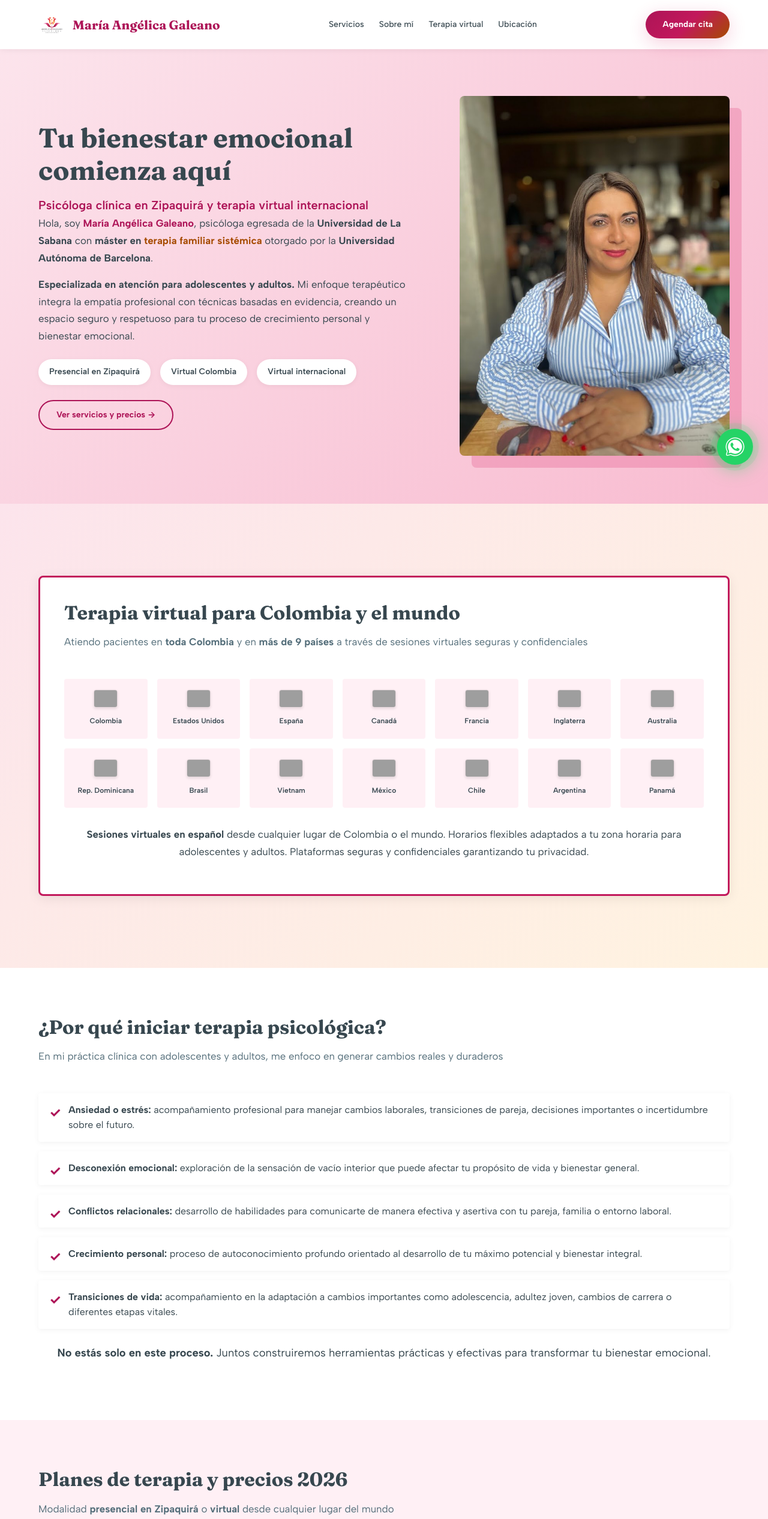
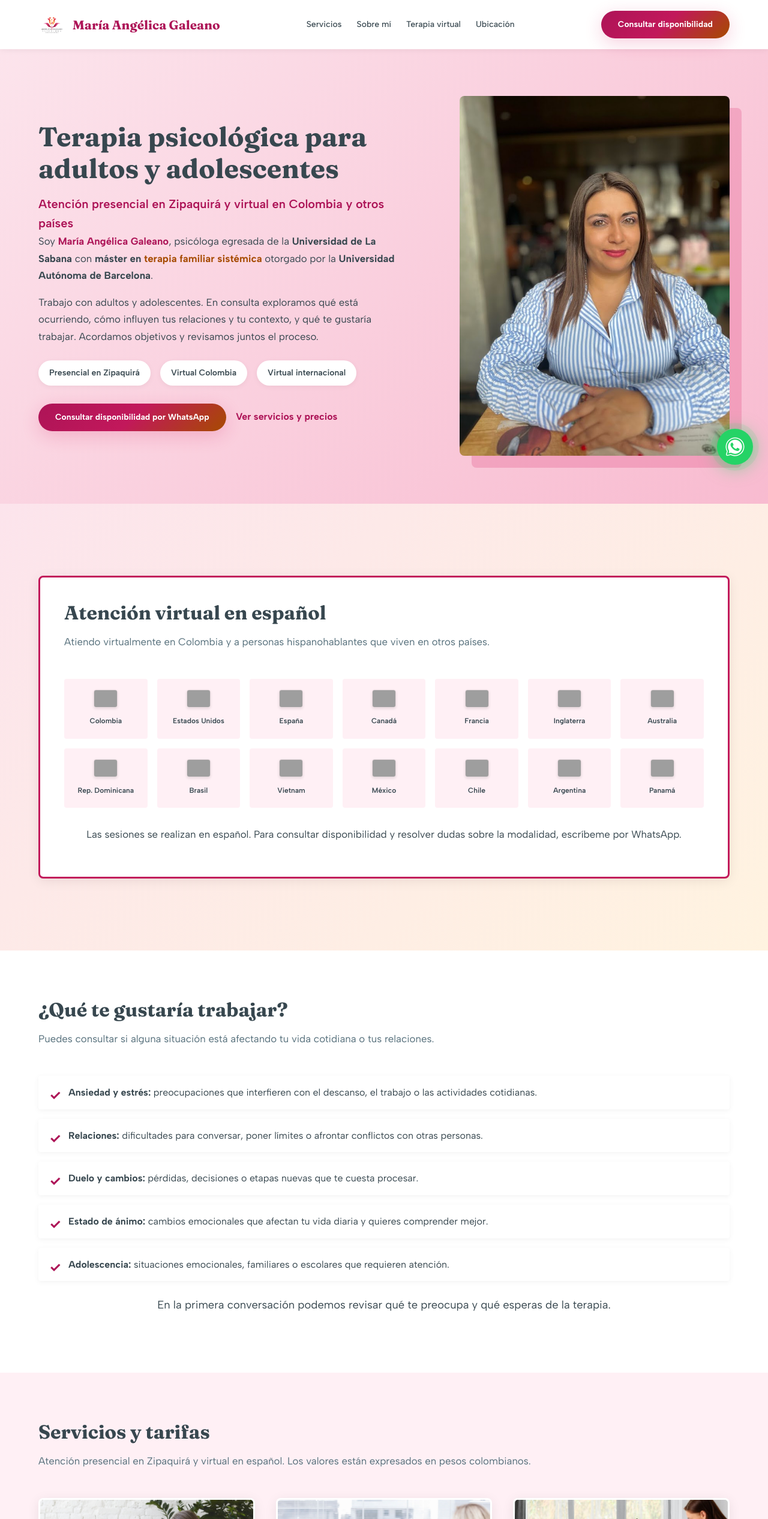
Before and after one commit to psicomariangaleano/psicomariangaleano.github.io, a website: page index.html in a window 1280 px wide. Shown: the top 2533 px of the page at 60% size. Drawn offline with Linux system fonts and the light colour scheme; grey boxes are pictures that could not be loaded; a script that the page names is missing.

Commit message:
Rewrite homepage copy in a clear professional voice

```diff
--- a/css/components.css
+++ b/css/components.css
@@ -61,6 +61,11 @@ a {
 .text-link {
   color: var(--primary-color);
   font-weight: var(--font-weight-bold);
+}
+
+.services-text-link {
+  display: inline-block;
+  margin: 14px 0 0 12px;
 }
 
 .text-link:hover {
--- a/index.html
+++ b/index.html
@@ -150,9 +150,9 @@
         <a href="#ubicacion" class="nav-item">Ubicación</a>
       </nav>
 
-      <a class="button btn-primary" href="https://calendly.com/psicomariangaleano/agenda-tu-cita" target="_blank"
-        rel="noopener noreferrer" aria-label="Agendar cita psicológica">
-        Agendar cita
+      <a class="button btn-primary" href="https://wa.link/uwir3h" target="_blank"
+        rel="noopener noreferrer" aria-label="Consultar disponibilidad por WhatsApp">
+        Consultar disponibilidad
       </a>
     </div>
   </header>
@@ -165,11 +165,11 @@
       <div class="container">
         <div class="hero-layout">
           <div class="hero-text-container">
-            <h1 id="hero-title" class="main-title">Tu bienestar emocional comienza aquí</h1>
-            <p class="subtitle">Psicóloga clínica en Zipaquirá y terapia virtual internacional</p>
+            <h1 id="hero-title" class="main-title">Terapia psicológica para adultos y adolescentes</h1>
+            <p class="subtitle">Atención presencial en Zipaquirá y virtual en Colombia y otros países</p>
 
             <p class="body-text">
-              Hola, soy <a href="https://www.linkedin.com/in/maria-angelica-galeano-fetecua-4581b372/" target="_blank"
+              Soy <a href="https://www.linkedin.com/in/maria-angelica-galeano-fetecua-4581b372/" target="_blank"
                 rel="noopener" class="text-link">María Angélica Galeano</a>, psicóloga egresada de la
               <strong>Universidad de La Sabana</strong> con <strong>máster en <a
                   href="https://psicologiaymente.com/clinica/terapia-sistemica" target="_blank" rel="noopener"
@@ -178,9 +178,8 @@
             </p>
 
             <p class="body-text">
-              <strong>Especializada en atención para adolescentes y adultos.</strong> Mi enfoque terapéutico integra la
-              empatía profesional con técnicas basadas en evidencia, creando un espacio seguro y respetuoso para tu
-              proceso de crecimiento personal y bienestar emocional.
+              Trabajo con adultos y adolescentes. En consulta exploramos qué está ocurriendo, cómo influyen tus
+              relaciones y tu contexto, y qué te gustaría trabajar. Acordamos objetivos y revisamos juntos el proceso.
             </p>
 
             <div class="hero-badges">
@@ -189,9 +188,10 @@
               <span class="badge">Virtual internacional</span>
             </div>
 
-            <a href="#servicios" class="button btn-outline">
-              Ver servicios y precios →
+            <a href="https://wa.link/uwir3h" target="_blank" rel="noopener noreferrer" class="button btn-primary">
+              Consultar disponibilidad por WhatsApp
             </a>
+            <a href="#servicios" class="text-link services-text-link">Ver servicios y precios</a>
           </div>
 
           <div class="hero-image-container">
@@ -207,10 +207,9 @@
     <section id="virtual-global" class="section-padding bg-gradient" aria-labelledby="virtual-title">
       <div class="container">
         <div class="virtual-global">
-          <h2 id="virtual-title" class="section-title">Terapia virtual para Colombia y el mundo</h2>
+          <h2 id="virtual-title" class="section-title">Atención virtual en español</h2>
           <p class="section-subtitle">
-            Atiendo pacientes en <strong>toda Colombia</strong> y en <strong>más de 9 países</strong> a través de
-            sesiones virtuales seguras y confidenciales
+            Atiendo virtualmente en Colombia y a personas hispanohablantes que viven en otros países.
           </p>
 
           <div class="countries-grid">
@@ -287,9 +286,8 @@
           </div>
 
           <p class="body-text text-center" style="margin-top: 30px;">
-            <strong>Sesiones virtuales en español</strong> desde cualquier lugar de Colombia o el mundo. Horarios
-            flexibles adaptados a tu zona horaria para adolescentes y adultos. Plataformas seguras y confidenciales
-            garantizando tu privacidad.
+            Las sesiones se realizan en español. Para consultar disponibilidad y resolver dudas sobre la modalidad,
+            escríbeme por WhatsApp.
           </p>
         </div>
       </div>
@@ -298,27 +296,24 @@
     <!-- ABOUT SECTION -->
     <section id="sobre-mi" class="section-padding" aria-labelledby="about-title">
       <div class="container">
-        <h2 id="about-title" class="section-title">¿Por qué iniciar terapia psicológica?</h2>
+        <h2 id="about-title" class="section-title">¿Qué te gustaría trabajar?</h2>
         <p class="section-subtitle">
-          En mi práctica clínica con adolescentes y adultos, me enfoco en generar cambios reales y duraderos
+          Puedes consultar si alguna situación está afectando tu vida cotidiana o tus relaciones.
         </p>
 
         <ul class="benefit-list">
-          <li><strong>Ansiedad o estrés:</strong> acompañamiento profesional para manejar cambios laborales,
-            transiciones de pareja, decisiones importantes o incertidumbre sobre el futuro.</li>
-          <li><strong>Desconexión emocional:</strong> exploración de la sensación de vacío interior que puede afectar tu
-            propósito de vida y bienestar general.</li>
-          <li><strong>Conflictos relacionales:</strong> desarrollo de habilidades para comunicarte de manera efectiva y
-            asertiva con tu pareja, familia o entorno laboral.</li>
-          <li><strong>Crecimiento personal:</strong> proceso de autoconocimiento profundo orientado al desarrollo de tu
-            máximo potencial y bienestar integral.</li>
-          <li><strong>Transiciones de vida:</strong> acompañamiento en la adaptación a cambios importantes como
-            adolescencia, adultez joven, cambios de carrera o diferentes etapas vitales.</li>
+          <li><strong>Ansiedad y estrés:</strong> preocupaciones que interfieren con el descanso, el trabajo o las
+            actividades cotidianas.</li>
+          <li><strong>Relaciones:</strong> dificultades para conversar, poner límites o afrontar conflictos con otras
+            personas.</li>
+          <li><strong>Duelo y cambios:</strong> pérdidas, decisiones o etapas nuevas que te cuesta procesar.</li>
+          <li><strong>Estado de ánimo:</strong> cambios emocionales que afectan tu vida diaria y quieres comprender
+            mejor.</li>
+          <li><strong>Adolescencia:</strong> situaciones emocionales, familiares o escolares que requieren atención.</li>
         </ul>
 
         <p class="body-text text-center highlight-text">
-          <strong>No estás solo en este proceso.</strong> Juntos construiremos herramientas prácticas y efectivas para
-          transformar tu bienestar emocional.
+          En la primera conversación podemos revisar qué te preocupa y qué esperas de la terapia.
         </p>
       </div>
     </section>
@@ -326,9 +321,9 @@
     <!-- SERVICES SECTION -->
     <section id="servicios" class="section-padding bg-light" aria-labelledby="services-title">
       <div class="container">
-        <h2 id="services-title" class="section-title">Planes de terapia y precios 2026</h2>
+        <h2 id="services-title" class="section-title">Servicios y tarifas</h2>
         <p class="section-subtitle">
-          Modalidad <strong>presencial en Zipaquirá</strong> o <strong>virtual</strong> desde cualquier lugar del mundo
+          Atención presencial en Zipaquirá y virtual en español. Los valores están expresados en pesos colombianos.
         </p>
 
         <div class="services-grid">
@@ -340,9 +335,8 @@
             <div class="service-content">
               <h3 class="service-title">Terapia individual</h3>
               <p class="service-desc">
-                Espacio terapéutico personal y confidencial para el abordaje de ansiedad, depresión, procesos de duelo y
-                crecimiento emocional. Sesiones individualizadas adaptadas a las necesidades específicas de adolescentes
-                y adultos.
+                Atención individual para adultos y adolescentes. En consulta puedes trabajar ansiedad, estrés, duelo,
+                cambios personales u otras situaciones que estén afectando tu vida cotidiana.
               </p>
               <div class="pricing-list">
                 <div class="price-item">
@@ -384,9 +378,8 @@
             <div class="service-content">
               <h3 class="service-title">Terapia de pareja</h3>
               <p class="service-desc">
-                Trabajo terapéutico orientado al fortalecimiento del vínculo afectivo, desarrollo de comunicación
-                efectiva y resolución constructiva de conflictos. Un espacio neutral para reconstruir juntos una
-                relación más saludable y satisfactoria.
+                Un espacio para que ambos puedan conversar sobre los conflictos, la comunicación y los cambios que
+                atraviesa la relación, con acompañamiento terapéutico.
               </p>
               <div class="pricing-list">
                 <div class="price-item">
@@ -427,9 +420,8 @@
             <div class="service-content">
               <h3 class="service-title">Terapia de familia</h3>
               <p class="service-desc">
-                Enfoque sistémico para mejorar la dinámica familiar, facilitar la resolución de conflictos
-                intergeneracionales y construir relaciones más saludables y funcionales entre todos los miembros del
-                sistema familiar.
+                Acompañamiento a familias que quieren comprender sus formas de relacionarse y conversar sobre una
+                dificultad que afecta a uno o varios de sus integrantes.
               </p>
               <div class="pricing-list">
                 <div class="price-item">
@@ -507,7 +499,7 @@
     <section class="section-padding" aria-labelledby="agenda-title">
       <div class="container">
         <h2 id="agenda-title" class="section-title">Agenda tu consulta</h2>
-        <p class="section-subtitle">Reserva directamente tu cita desde nuestro calendario online</p>
+        <p class="section-subtitle">Escríbeme para consultar horarios y resolver tus dudas antes de reservar.</p>
 
         <div class="doctoralia-container">
           <a id="zl-url" class="zl-url"
@@ -522,8 +514,8 @@
     <!-- LOCATION SECTION -->
     <section id="ubicacion" class="section-padding bg-light" aria-labelledby="location-title">
       <div class="container">
-        <h2 id="location-title" class="section-title">El consultorio en Zipaquirá</h2>
-        <p class="section-subtitle">Un espacio cálido, privado y seguro diseñado para tu bienestar emocional</p>
+        <h2 id="location-title" class="section-title">Atención presencial en Zipaquirá</h2>
+        <p class="section-subtitle">Consulta la dirección y conoce el consultorio antes de tu visita.</p>
 
         <div class="location-layout">
           <div class="location-info">
@@ -571,11 +563,11 @@
     <section class="section-padding" aria-labelledby="cta-title">
       <div class="container">
         <div class="cta-section">
-          <h2 id="cta-title">¿Listo para dar el primer paso hacia tu bienestar?</h2>
-          <p>Agenda tu primera consulta psicológica y comienza tu proceso de transformación personal hoy mismo</p>
-          <a href="https://calendly.com/psicomariangaleano/agenda-tu-cita" target="_blank" rel="noopener noreferrer"
-            class="button btn-white btn-large" aria-label="Agendar mi primera consulta psicológica ahora">
-            Agendar mi cita ahora →
+          <h2 id="cta-title">Consulta disponibilidad</h2>
+          <p>Escríbeme por WhatsApp para preguntar por horarios, modalidades y tarifas.</p>
+          <a href="https://wa.link/uwir3h" target="_blank" rel="noopener noreferrer"
+            class="button btn-white btn-large" aria-label="Consultar disponibilidad por WhatsApp">
+            Escribir por WhatsApp
           </a>
         </div>
       </div>
```
